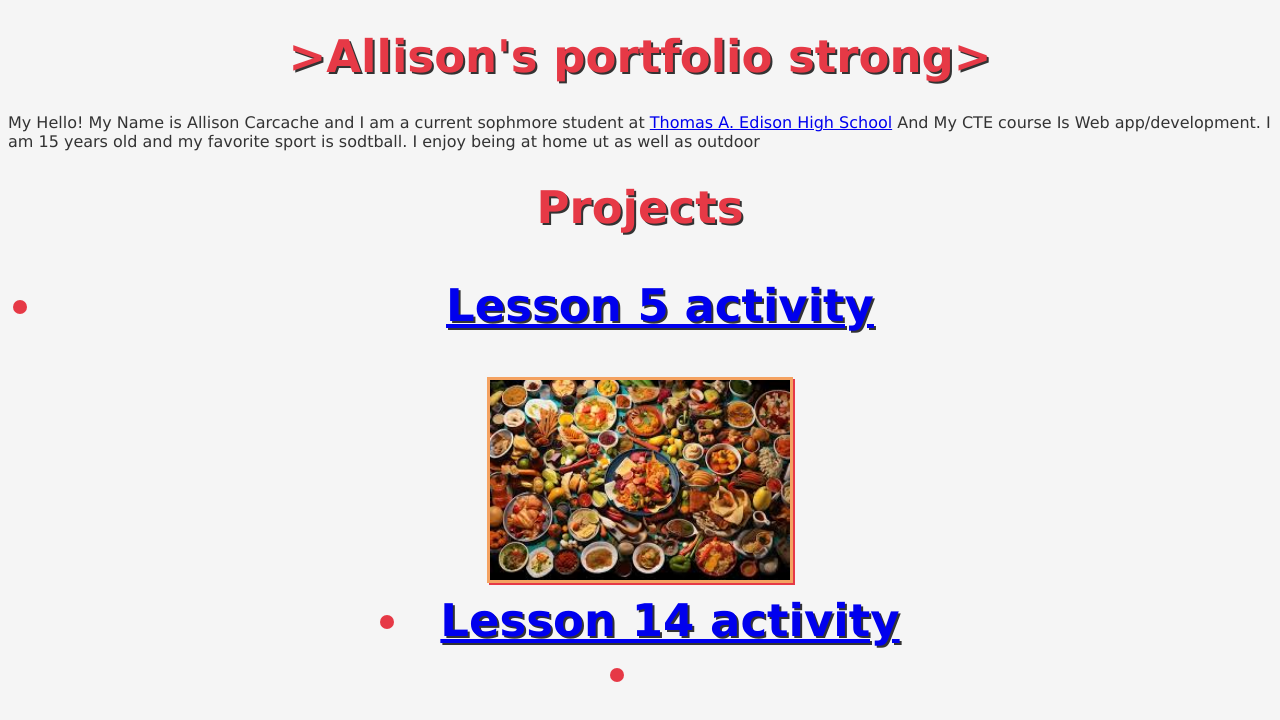
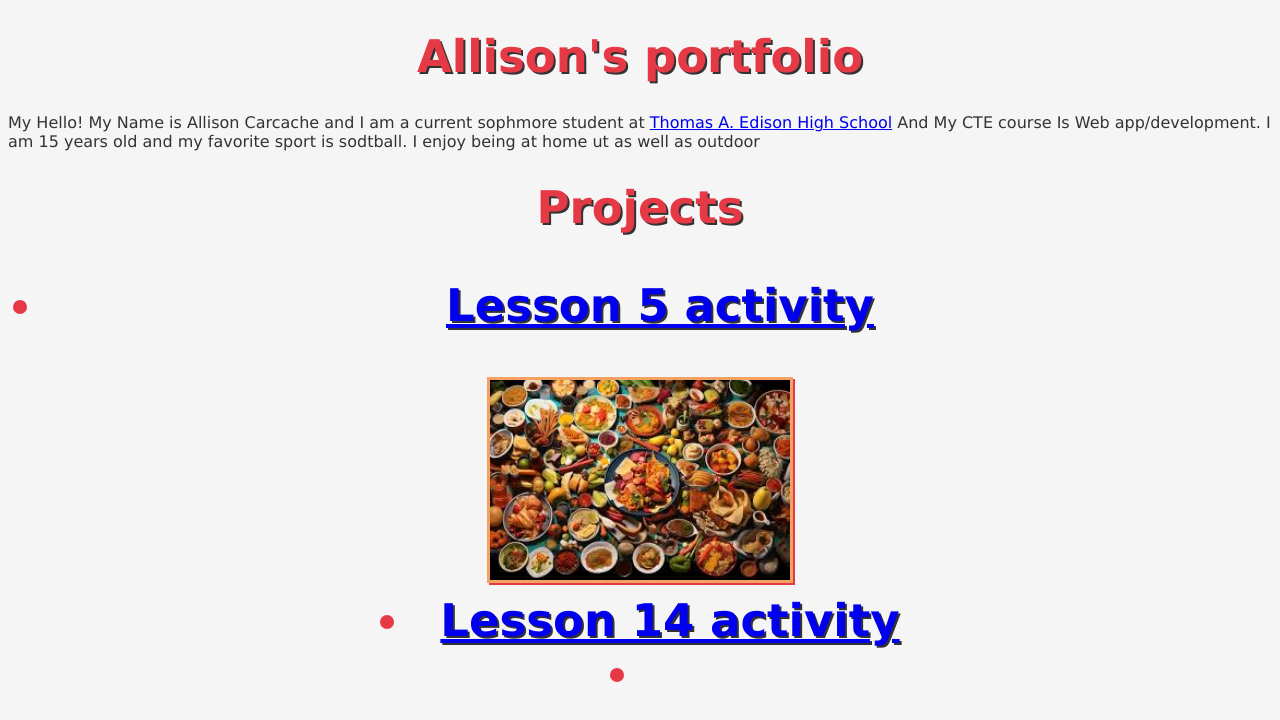
Before and after one commit to AllisonC7/sophmore_portfolio, a plain HTML site: page index.html in a window 1280 px wide. Drawn offline with Linux system fonts and the light colour scheme.

Commit message:
Update index.html

```diff
--- a/index.html
+++ b/index.html
@@ -6,7 +6,7 @@
 </head>
 <body>
 
-<h1> <strong>>Allison's portfolio </strong>strong> </h1>
+<h1> <strong>Allison's portfolio </strong> </h1>
 <p>My Hello! My Name is Allison Carcache and I am a current sophmore student at <a href=" https://www.taehs.org/" target"_blank"> Thomas A. Edison High School</a> And My CTE course Is Web app/development. I am 15 years old and my favorite sport is sodtball. I enjoy being at home ut as well as outdoor</p>
 <h1> Projects </h12>
 <ul>
```
